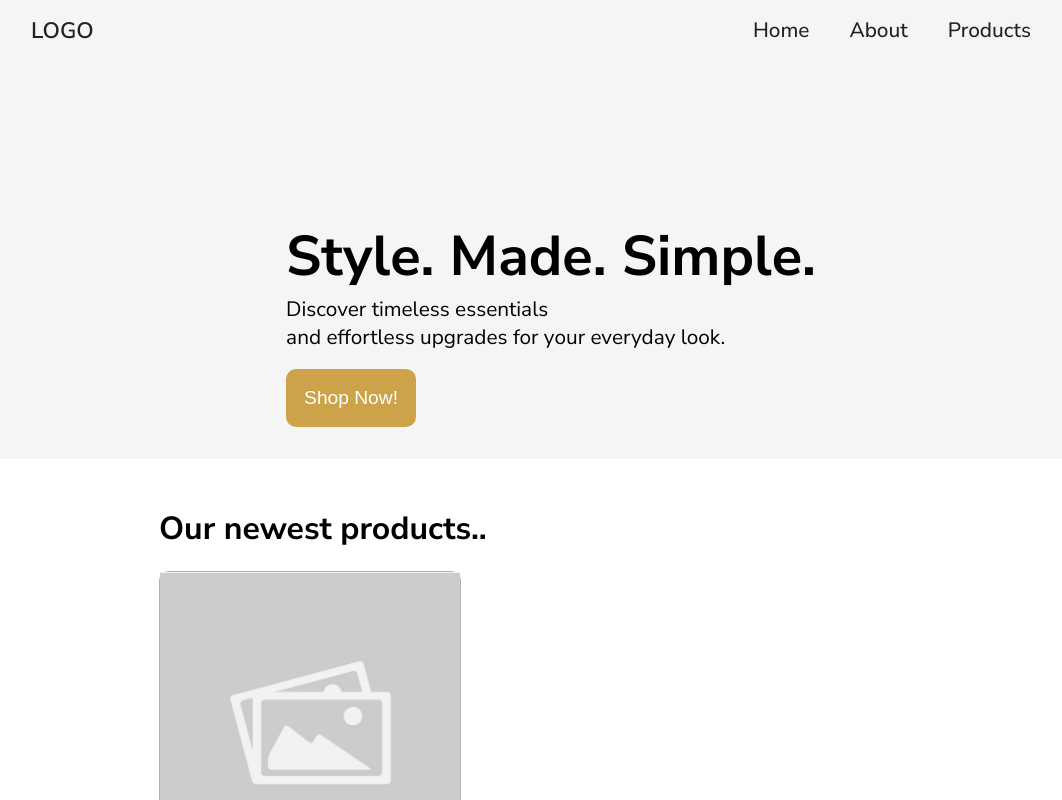
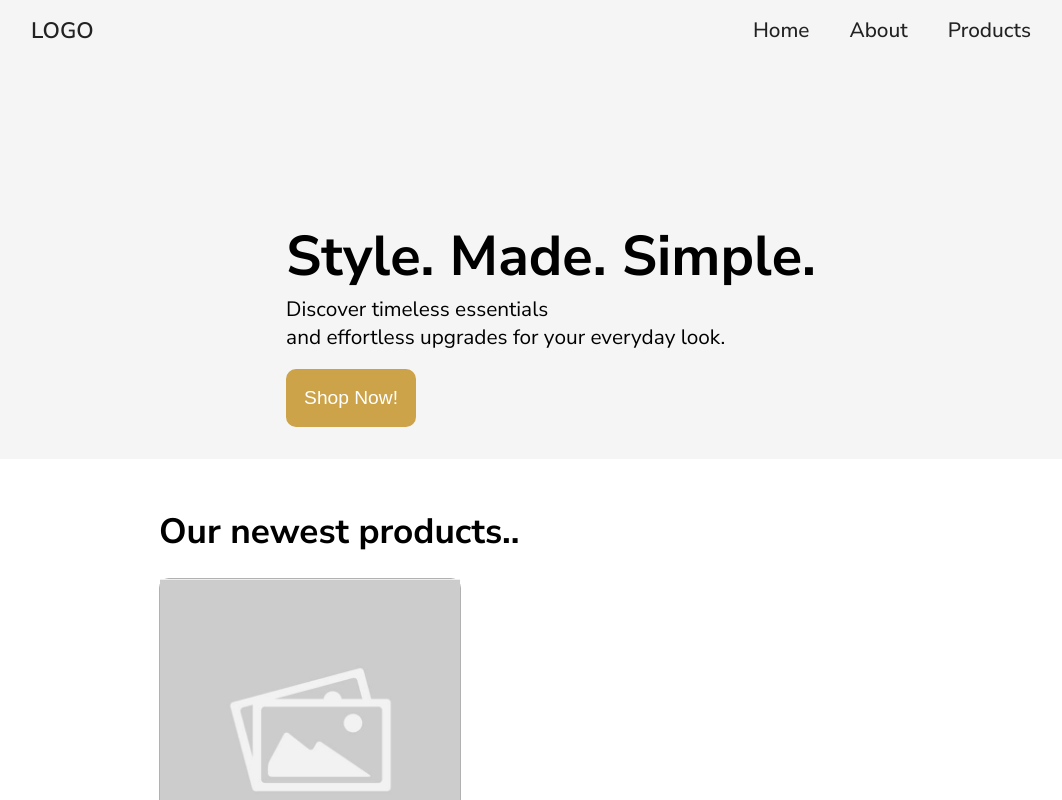
Before and after one commit to Kili196/shopping-page, a React (Vite) app: page / in a window 1280 px wide. Shown: the top 800 px of the page, without its empty margins (89-1151 px from the left). Built offline with nearby package versions, Linux system fonts and the light colour scheme.

Commit message:
change heading of productoverview section

```diff
--- a/src/components/Shopsections/sections.module.css
+++ b/src/components/Shopsections/sections.module.css
@@ -4,3 +4,7 @@
   margin-top: 3rem;
   margin-bottom: 3rem;
 }
+
+.section--productoverview h1 {
+  font-size: 2.2rem;
+}
```
